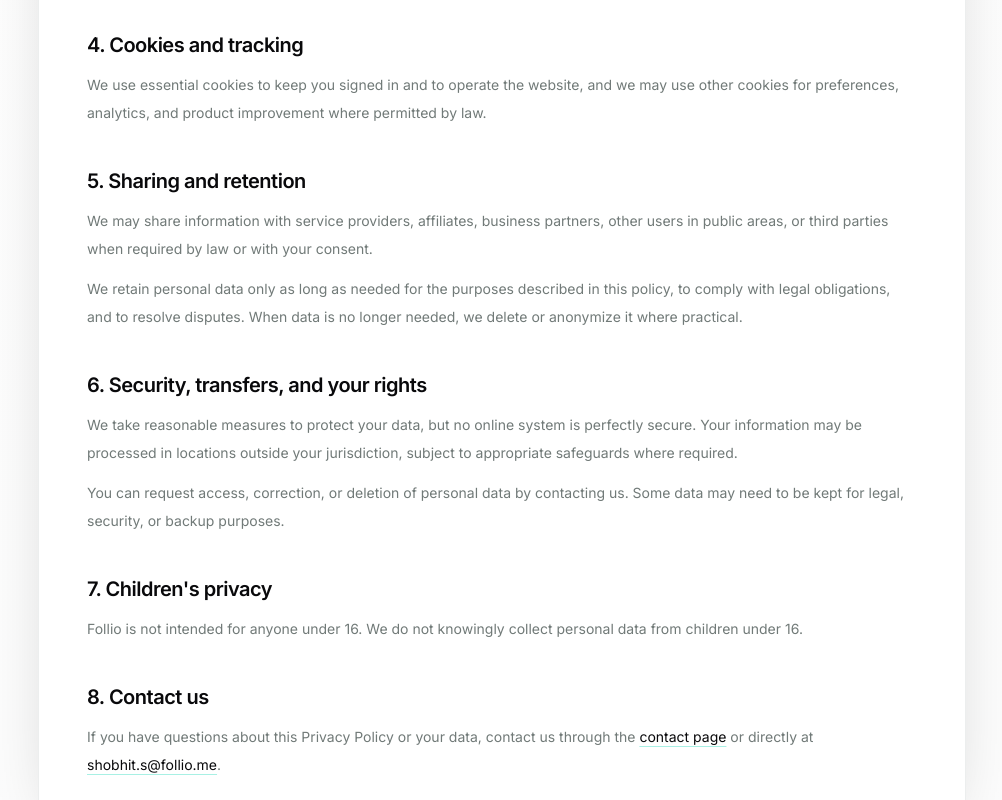
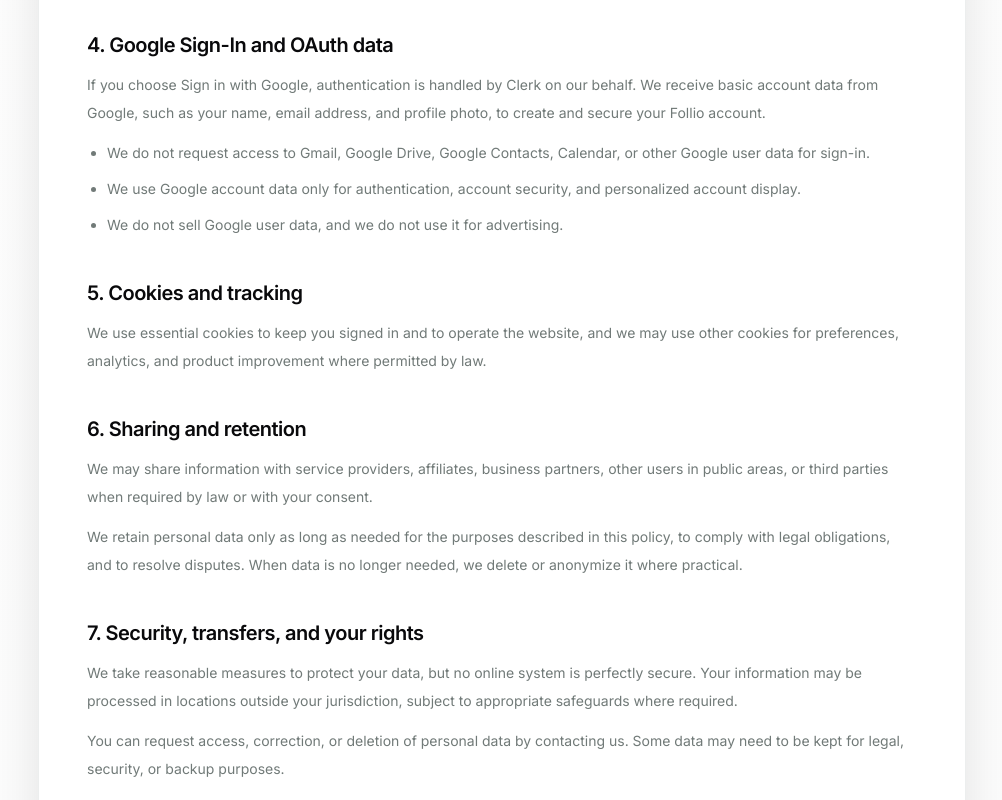
Before and after one commit to Follio-Inc/follio-application, a Next.js app: page /privacy in a window 1280 px wide. Shown: the part 1320-2120 px from the top of the page, without its empty margins (138-1140 px from the left). Built offline with nearby package versions, Linux system fonts and the light colour scheme; no server answers.

Commit message:
fix: google oauth

```diff
--- a/app/layout.tsx
+++ b/app/layout.tsx
@@ -15,6 +15,8 @@ const inter = Inter({
   subsets: ['latin'],
   variable: '--font-inter',
 });
+
+const SITE_URL = process.env.NEXT_PUBLIC_APP_URL?.replace(/\/+$/, '') || 'https://follio.app';
 
 export const metadata: Metadata = {
   title: {
@@ -34,7 +36,7 @@ export const metadata: Metadata = {
   openGraph: {
     type: 'website',
     locale: 'en_US',
-    url: 'https://follio.dev',
+    url: SITE_URL,
     siteName: 'Follio',
     title: 'Follio - Your Digital Resume Platform',
     description:
--- a/app/privacy/page.tsx
+++ b/app/privacy/page.tsx
@@ -52,7 +52,7 @@ export default function PrivacyPage() {
                   ['Account', 'A unique account created to access Follio.'],
                   ['Company', 'Follio Inc., 626 E Kilbourn Ave, Apt 1408, Milwaukee, WI 53202.'],
                   ['Service', 'The Follio website and related services.'],
-                  ['Website', 'Follio, available at follio.me.'],
+                  ['Website', 'Follio, available at follio.app and follio.me.'],
                 ].map(([term, definition]) => (
                   <div
                     key={term}
@@ -105,7 +105,29 @@ export default function PrivacyPage() {
 
             <section className="space-y-3">
               <h2 className="text-xl font-semibold tracking-tight text-foreground">
-                4. Cookies and tracking
+                4. Google Sign-In and OAuth data
+              </h2>
+              <p>
+                If you choose Sign in with Google, authentication is handled by Clerk on our behalf.
+                We receive basic account data from Google, such as your name, email address, and
+                profile photo, to create and secure your Follio account.
+              </p>
+              <ul className="list-disc space-y-2 pl-5">
+                <li>
+                  We do not request access to Gmail, Google Drive, Google Contacts, Calendar, or
+                  other Google user data for sign-in.
+                </li>
+                <li>
+                  We use Google account data only for authentication, account security, and
+                  personalized account display.
+                </li>
+                <li>We do not sell Google user data, and we do not use it for advertising.</li>
+              </ul>
+            </section>
+
+            <section className="space-y-3">
+              <h2 className="text-xl font-semibold tracking-tight text-foreground">
+                5. Cookies and tracking
               </h2>
               <p>
                 We use essential cookies to keep you signed in and to operate the website, and we
@@ -116,7 +138,7 @@ export default function PrivacyPage() {
 
             <section className="space-y-3">
               <h2 className="text-xl font-semibold tracking-tight text-foreground">
-                5. Sharing and retention
+                6. Sharing and retention
               </h2>
               <p>
                 We may share information with service providers, affiliates, business partners,
@@ -132,7 +154,7 @@ export default function PrivacyPage() {
 
             <section className="space-y-3">
               <h2 className="text-xl font-semibold tracking-tight text-foreground">
-                6. Security, transfers, and your rights
+                7. Security, transfers, and your rights
               </h2>
               <p>
                 We take reasonable measures to protect your data, but no online system is perfectly
@@ -147,7 +169,7 @@ export default function PrivacyPage() {
 
             <section className="space-y-3">
               <h2 className="text-xl font-semibold tracking-tight text-foreground">
-                7. Children&apos;s privacy
+                8. Children&apos;s privacy
               </h2>
               <p>
                 Follio is not intended for anyone under 16. We do not knowingly collect personal
@@ -157,7 +179,7 @@ export default function PrivacyPage() {
 
             <section className="space-y-3">
               <h2 className="text-xl font-semibold tracking-tight text-foreground">
-                8. Contact us
+                9. Contact us
               </h2>
               <p>
                 If you have questions about this Privacy Policy or your data, contact us through the{' '}
@@ -169,10 +191,10 @@ export default function PrivacyPage() {
                 </Link>{' '}
                 or directly at{' '}
                 <a
-                  href="mailto:shobhit.s@follio.me"
+                  href="mailto:legal@follio.dev"
                   className="text-foreground underline decoration-primary/40 underline-offset-4 hover:decoration-primary"
                 >
-                  shobhit.s@follio.me
+                  legal@follio.dev
                 </a>
                 .
               </p>
--- a/app/terms/page.tsx
+++ b/app/terms/page.tsx
@@ -48,7 +48,8 @@ export default function TermsPage() {
                 not agree, you must not use the service.
               </p>
               <p>
-                Follio Inc. operates the website at follio.me and related products and services.
+                Follio Inc. operates websites at follio.app and follio.me, plus related products and
+                services.
               </p>
             </section>
 
@@ -152,10 +153,10 @@ export default function TermsPage() {
                 </Link>{' '}
                 or by email to{' '}
                 <a
-                  href="mailto:shobhit.s@follio.me"
+                  href="mailto:legal@follio.dev"
                   className="text-foreground underline decoration-primary/40 underline-offset-4 hover:decoration-primary"
                 >
-                  shobhit.s@follio.me
+                  legal@follio.dev
                 </a>
                 .
               </p>
--- a/components/landing-page.tsx
+++ b/components/landing-page.tsx
@@ -2144,18 +2144,10 @@ function Hero() {
           transition={{ duration: 0.6, delay: 0.15 }}
           className="mt-6 max-w-3xl text-pretty text-[15px] leading-7 text-muted-foreground/90 sm:text-[18px] sm:leading-8"
         >
-          <span className="block">Follio replaces outdated PDFs with a truly digital resume.</span>
-          <span className="mt-2 block">
-            It is{' '}
-            <span className="font-medium text-foreground/90">
-              free from parsing and formatting issues
-            </span>
-            , adapts to each viewer&apos;s interests,
-          </span>
-          <span className="block">
-            suggests skills to learn based on job market trends, and answers recruiter questions on
-            your behalf.
-          </span>
+          Follio is a web app for job seekers and professionals to build one living profile and
+          share it as a resume, portfolio, or quick snapshot through a single link, with clean
+          formatting, viewer-adaptive presentation, and AI assistance that helps answer recruiter
+          questions and suggest skills based on market trends.
         </motion.p>
 
         <motion.div
```
Also changed, not shown: 3 other files (tests, documents, lock files or other folders).
